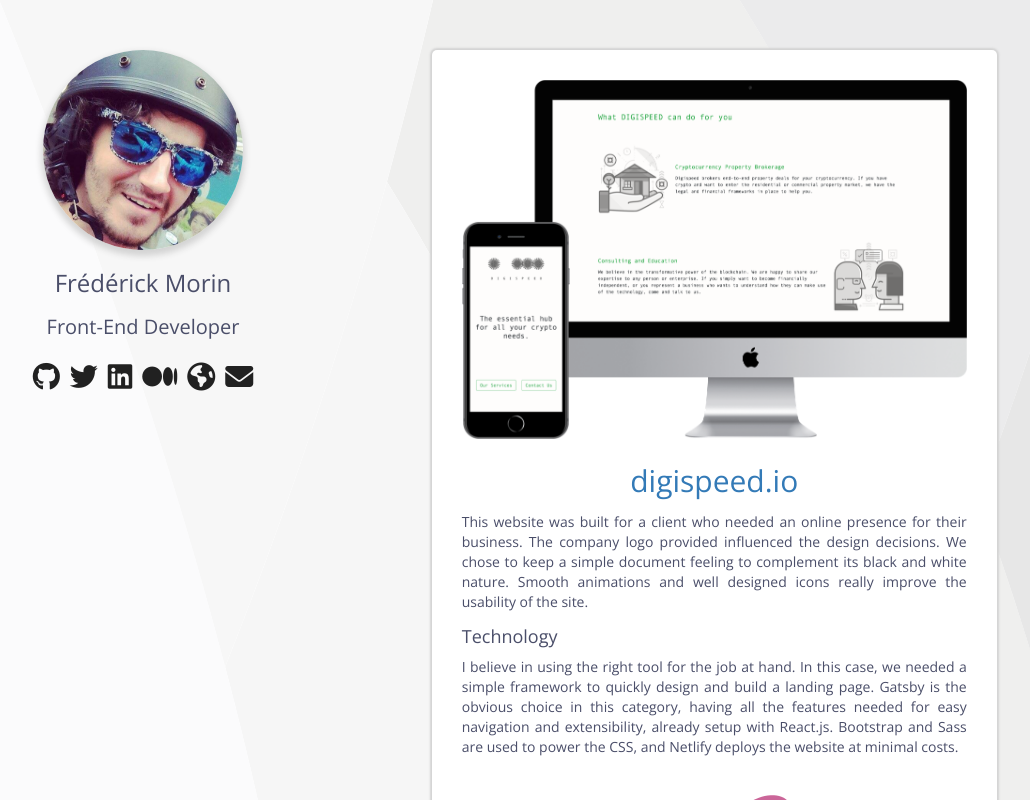
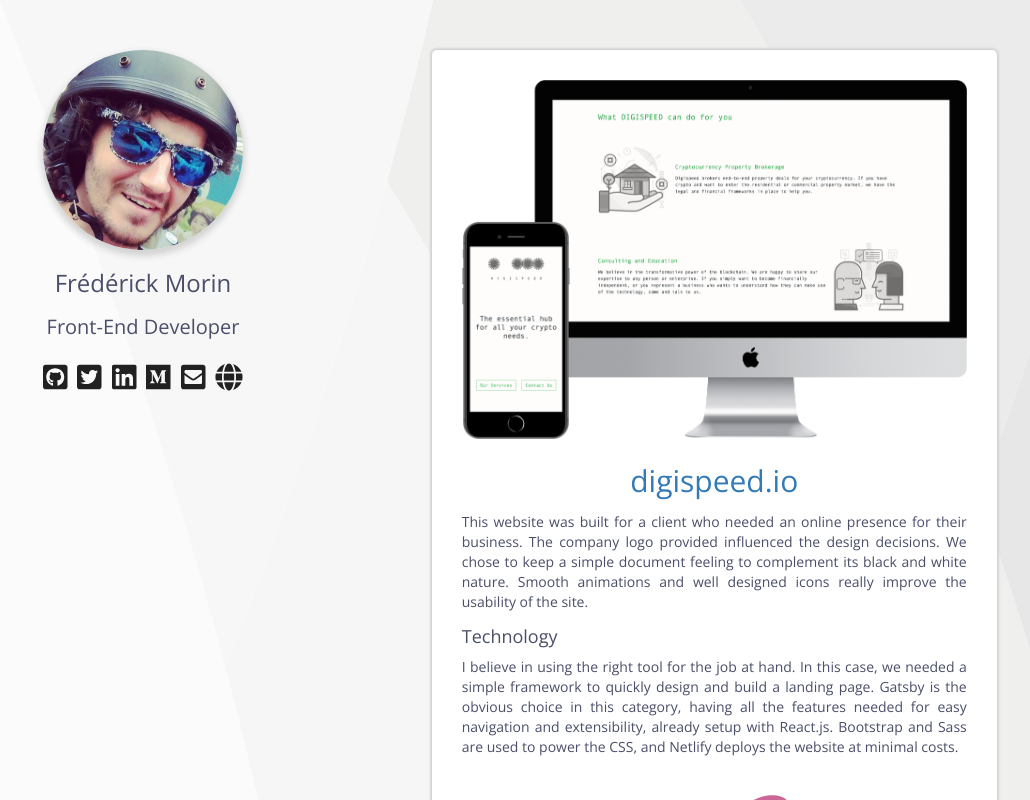
Before and after one commit to freddydumont/github-portfolio, a React (Create React App) app: page / in a window 1280 px wide. Shown: the top 800 px of the page, without its empty margins (81-1111 px from the left). Built offline with nearby package versions, Linux system fonts and the light colour scheme.

Commit message:
Update to fontawesome 5

```diff
--- a/public/index.html
+++ b/public/index.html
@@ -34,7 +34,7 @@
   <script src="https://code.jquery.com/jquery-3.2.1.min.js" integrity="sha256-hwg4gsxgFZhOsEEamdOYGBf13FyQuiTwlAQgxVSNgt4=" crossorigin="anonymous"></script>
   <script src="https://maxcdn.bootstrapcdn.com/bootstrap/3.3.7/js/bootstrap.min.js" integrity="sha384-Tc5IQib027qvyjSMfHjOMaLkfuWVxZxUPnCJA7l2mCWNIpG9mGCD8wGNIcPD7Txa" crossorigin="anonymous"></script>
   <!-- font awesome  -->
-  <script src="https://use.fontawesome.com/c4d415df61.js"></script>
+  <script defer src="https://use.fontawesome.com/releases/v5.0.8/js/all.js"></script>
   <!-- mobile footer -->
   <script>
     $(document).scroll(function () {
--- a/src/components/SeeMore.js
+++ b/src/components/SeeMore.js
@@ -4,7 +4,7 @@
   <div className="col-sm-offset-2 col-sm-8 text-center" style={{ marginBottom: '100px' }}>
     <h3>
       See more on <a href="https://github.com/freddydumont" title="GitHub Page">
-        <span style={{ whiteSpace: 'nowrap', lineHeight: '1.5' }}>Github <i className="fa fa-github"></i></span>
+        <span style={{ whiteSpace: 'nowrap', lineHeight: '1.5' }}>Github <i className="fab fa-github"></i></span>
       </a>
     </h3>
   </div>
--- a/src/components/SideContent.js
+++ b/src/components/SideContent.js
@@ -8,12 +8,12 @@
     <h2>Front-End Developer</h2>
 
     <div style={{ margin: '20px' }} className="text-center">
-      <a href="https://github.com/freddydumont" title="GitHub Page" className="icon-contact"><i className="fa fa-github"></i></a>
-      <a href="https://twitter.com/_freddydumont" title="Twitter Page" className="icon-contact"><i className="fa fa-twitter"></i></a>
-      <a href="https://linkedin.com/in/freddydumont" title="LinkedIn Page" className="icon-contact"><i className="fa fa-linkedin-square"></i></a>
-      <a href="https://medium.com/@freddydumont" title="Medium Page" className="icon-contact"><i className="fa fa-medium"></i></a>
+      <a href="https://github.com/freddydumont" title="GitHub Page" className="icon-contact"><i className="fab fa-github-square"></i></a>
+      <a href="https://twitter.com/_freddydumont" title="Twitter Page" className="icon-contact"><i className="fab fa-twitter-square"></i></a>
+      <a href="https://linkedin.com/in/freddydumont" title="LinkedIn Page" className="icon-contact"><i className="fab fa-linkedin"></i></a>
+      <a href="https://medium.com/@freddydumont" title="Medium Page" className="icon-contact"><i className="fab fa-medium"></i></a>
+      <a href="mailto:frederickmorin18@gmail.com" title="Email link" className="icon-contact"><i className="fa fa-envelope-square"></i></a>
       <a href="https://www.recursivewandering.com" title="Blog" className="icon-contact"><i className="fa fa-globe"></i></a>
-      <a href="mailto:frederickmorin18@gmail.com" title="Email link" className="icon-contact"><i className="fa fa-envelope"></i></a>
     </div>
   </div>
 );
```
